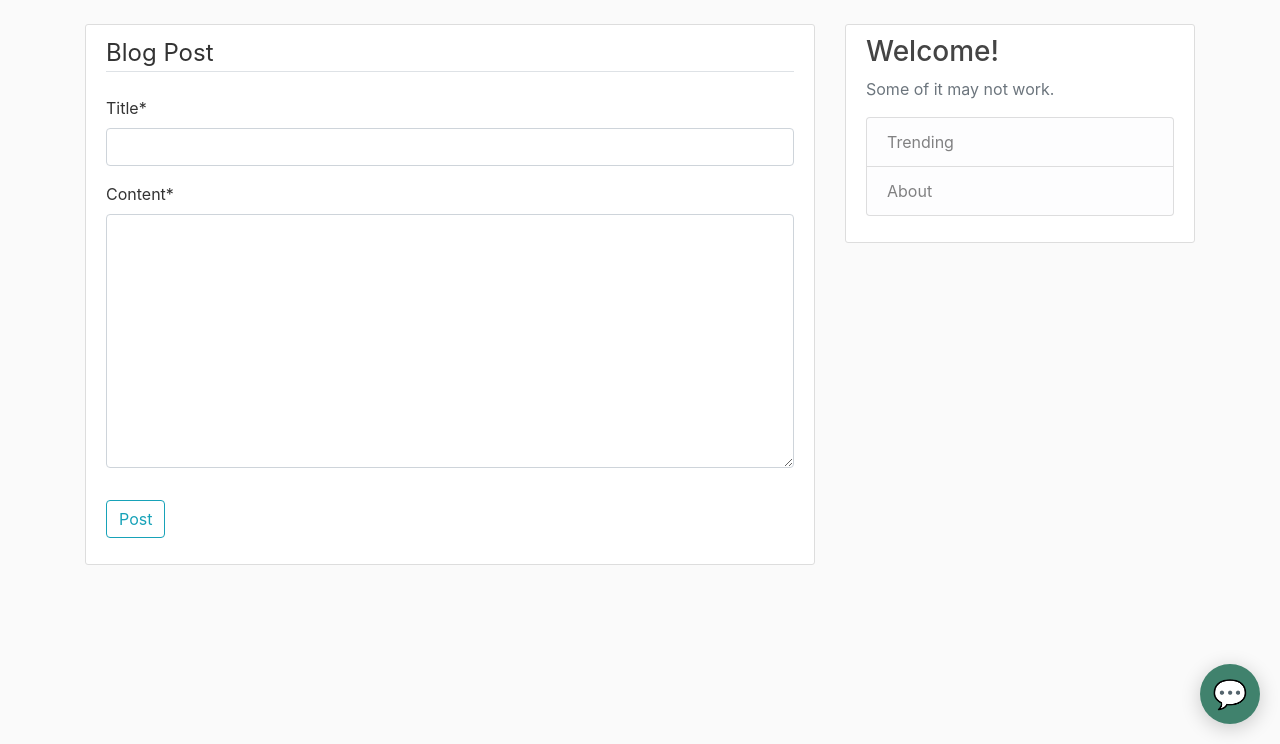
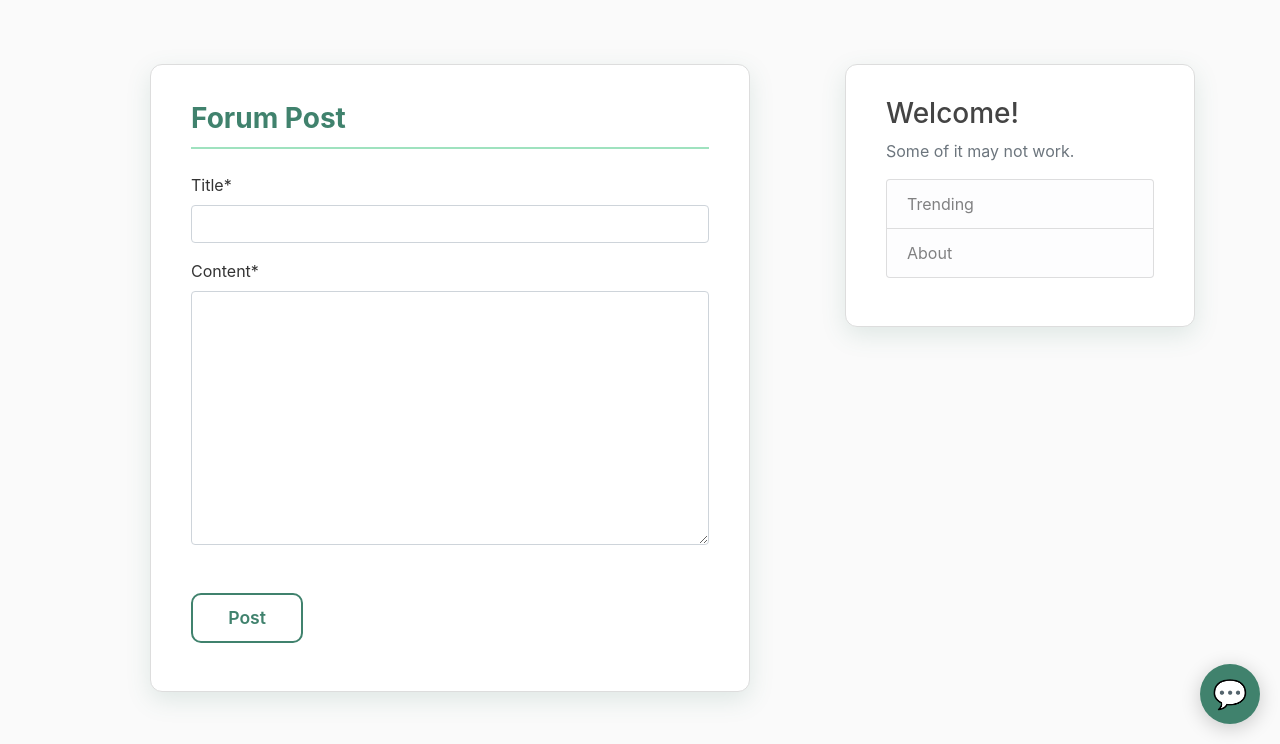
Before and after one commit to melisms/lyveskin-new, a Django app: page /forum/post/new/ in a window 1280 px wide. Shown: the part 56-800 px from the top of the page. Run offline with Django 5.2, Linux system fonts and the light colour scheme; a user stored in the database is signed in; some libraries are stand-ins or nearby versions.

Commit message:
post change

```diff
--- a/forum/templates/forum/post_form.html
+++ b/forum/templates/forum/post_form.html
@@ -1,11 +1,50 @@
 {% extends "forum/baseforum.html" %}
 {% load crispy_forms_tags %}
 {% block content %}
+<style>
+  .content-section {
+    max-width: 600px;
+    margin: 2.5rem auto;
+    background: #fff;
+    padding: 2rem 2.5rem;
+    border-radius: 12px;
+    box-shadow: 0 8px 25px rgba(64, 130, 109, 0.15);
+  }
+  fieldset {
+    border: none;
+    margin-bottom: 2rem;
+  }
+  legend {
+    font-size: 1.75rem;
+    font-weight: 700;
+    color: #40826D;
+    border-bottom: 2px solid #9FE2BF;
+    padding-bottom: 0.5rem;
+    margin-bottom: 1.5rem;
+  }
+  .btn-outline-info {
+    display: inline-block;
+    background-color: transparent;
+    border: 2px solid #40826D;
+    color: #40826D;
+    padding: 0.6rem 2.2rem;
+    font-weight: 600;
+    border-radius: 10px;
+    cursor: pointer;
+    transition: all 0.3s ease;
+    font-size: 1.1rem;
+  }
+  .btn-outline-info:hover {
+    background-color: #40826D;
+    color: #fff;
+  }
+</style>
+
 <div class="content-section">
-        <form method="POST">
+    <form method="POST" novalidate>
         {% csrf_token %}
-            <fieldset class="form-group">
-                <legend class="border-bottom mb-4">Blog Post</legend>
+        <fieldset>
+            <legend>Forum Post</legend>
             {{ form|crispy }}
         </fieldset>
         <div class="form-group">
```
Lines whose indentation alone changed are shown as unchanged.
